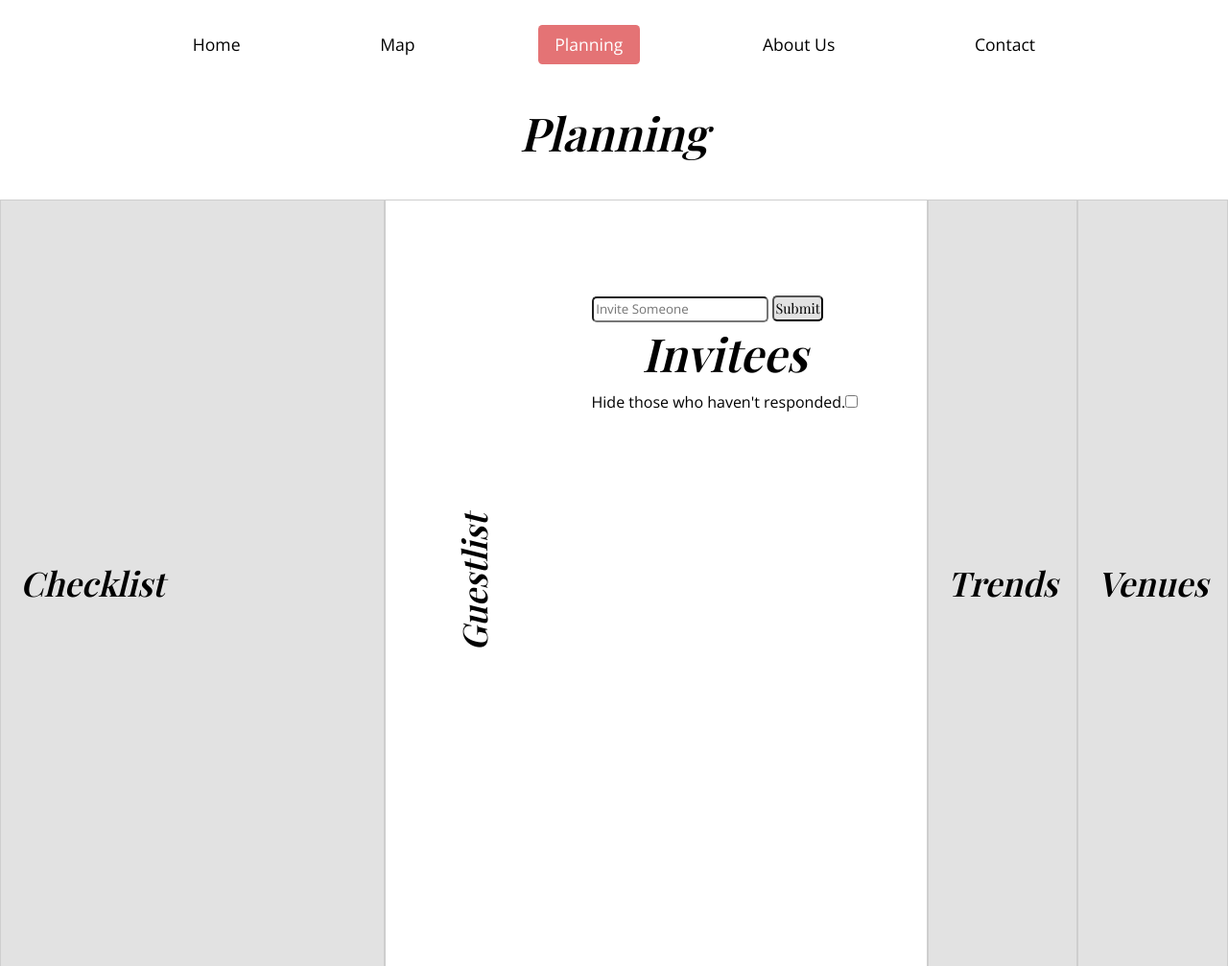
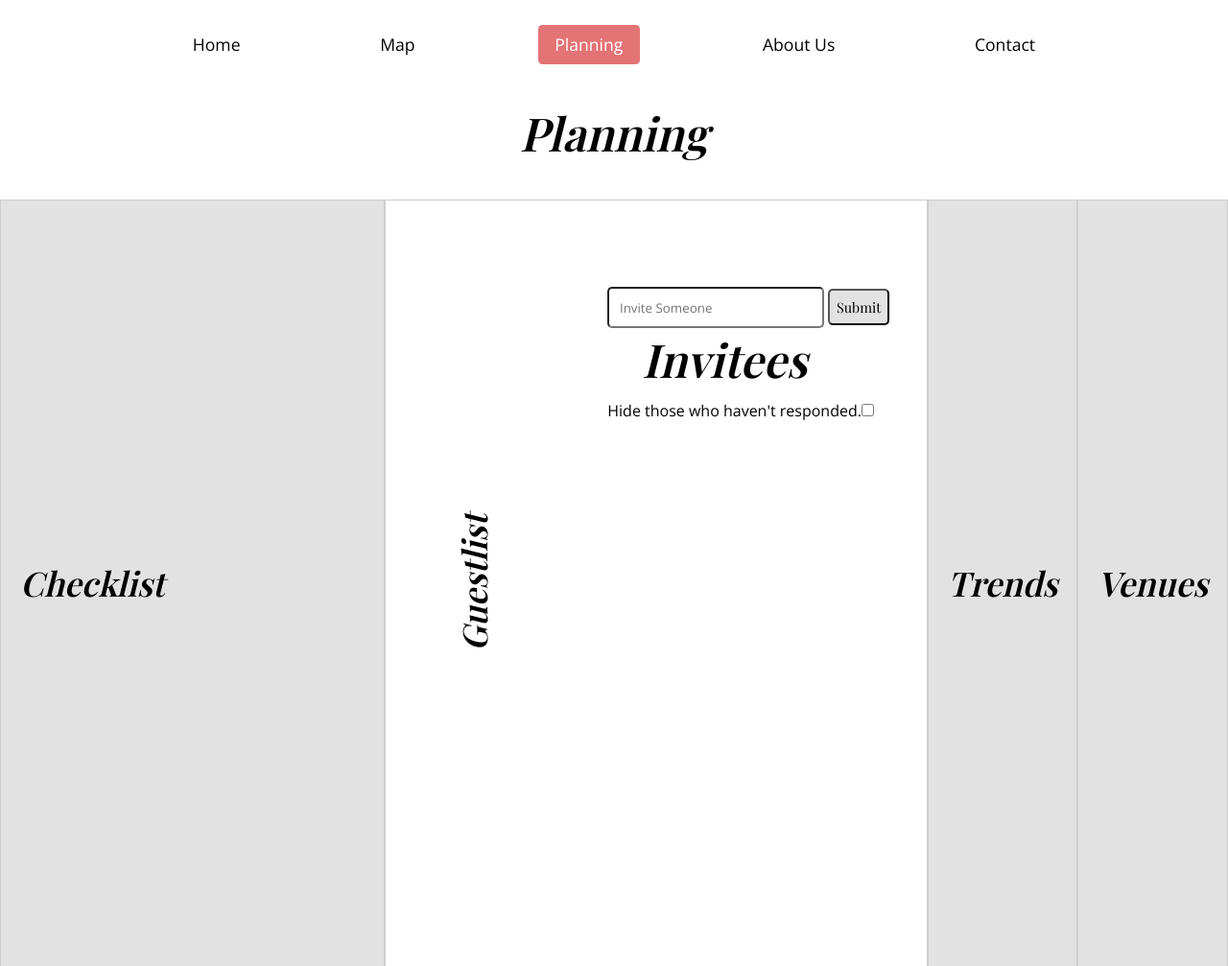
Before and after one commit to AlanBark/DECO1800Project, a PHP site: page /planning.php in a window 1280 px wide. Shown: the top 1007 px of the page at 96% size. Run offline with PHP 8.4, Linux system fonts and the light colour scheme; some web fonts are replaced.

Commit message:
more  changes

```diff
--- a/css/style.css
+++ b/css/style.css
@@ -347,20 +347,24 @@ p{
 #registrar button{
 	font-family: "Playfair Display", Garamond, Cambria, serif;
 	font-size:0.9em;
-	padding:0.1em;
-}
-#registrar button{
+
+	padding:0.5em;
 	border-radius: 5px;
-
 	background-color: rgb(226, 226, 226)
 }
 #registrar input{
+	min-width: 200px;
+	margin-left: 50px;
 	width: fit-content;
-	padding: 0.2em;
+	padding: 0.8em;
 	border-radius: 5px;
+}
+.main label{
+	margin-left: 50px;
 }
 #invitedList li{
 	border-radius: 20px;
+	margin-left:5px;
 }
 #invitedList span{
 	font-family: "Playfair Display", Garamond, Cambria, serif;
@@ -369,8 +373,13 @@ p{
 }
 #invitedList label{
 	margin: 8px;
+	font-style: italic;
 }
-#inveitedList button{
+#invitedList input{
+	margin-left:3px;
+}
+#inveitedList li button{
+	text-transform: capitalize;
 	margin: 3px;
 	border-radius: 5px;
 	font-style: italic;
```
